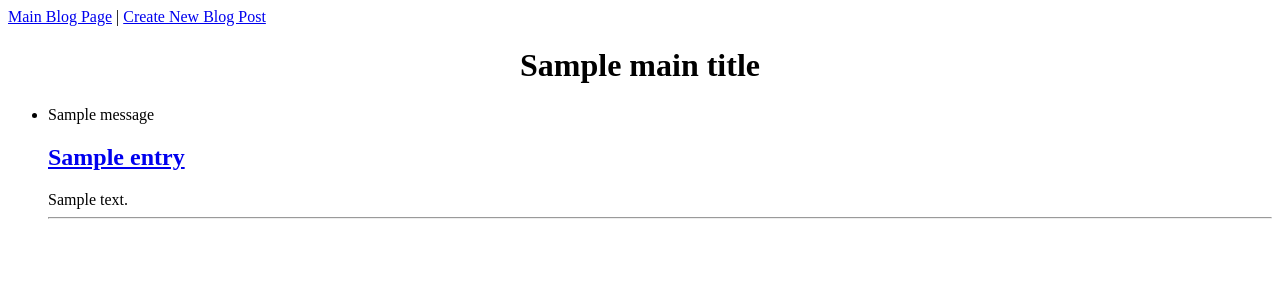
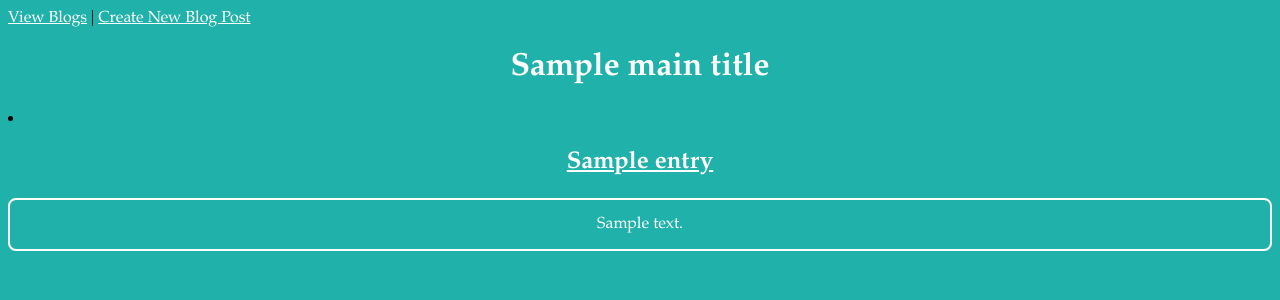
Before and after one commit to apalmes/build-a-blog, a Flask app: template templates/blog.html in a window 1280 px wide. Shown: the top 300 px of the page. Run offline with Flask 2, Linux system fonts and the light colour scheme; the template is opened without the code that fills it: most values are stand-ins (such as "Sample title", 1, 10 or a date in 2020); one stand-in notice (Sample message) is shown; data that the repository does not hold is empty.

Commit message:
code-review

````diff
--- a/main.py
+++ b/main.py
@@ -2,18 +2,18 @@
 
 __author__ = "student"
 __version__ = "1.0"
-# June 2017
+# June 26, 2017
 # Flask Blog App re: LaunchCode LC-101
 # Rubric: http://education.launchcode.org/web-fundamentals/assignments/build-a-blog/
 
 
 from flask import Flask, request, redirect, render_template, flash
 from flask_sqlalchemy import SQLAlchemy
-
+from datetime import datetime
 
 app = Flask(__name__)
 app.config['DEBUG'] = True
-app.config['SQLALCHEMY_DATABASE_URI'] = 'mysql+pymysql://root:@localhost:3306/blog'
+app.config['SQLALCHEMY_DATABASE_URI'] = 'mysql+pymysql://build-a-blog:hello@localhost:8889/build-a-blog'
 app.config['SQLALCHEMY_ECHO'] = True
 db = SQLAlchemy(app)
 app.secret_key = 'super_secret_key'
@@ -23,47 +23,56 @@ class Blog(db.Model):
     id = db.Column(db.Integer, primary_key=True)
     title = db.Column(db.String(120))
     body = db.Column(db.String(120))
+    post_date = db.Column(db.DateTime)
 
-    def __init__(self, title, body):
+    def __init__(self, title, body, post_date=None):
         self.title = title
         self.body = body
+        if post_date is None:
+            post_date = datetime.utcnow()
+        self.post_date = post_date
 
 
 @app.route('/', methods=['POST', 'GET'])
 def index():
+    return redirect('/blog')
+
+
+@app.route('/blog', methods=['POST', 'GET'])
+def blogs():
     blog_entries = Blog.query.all()
     page_title = 'Build-a-Blog'
     main_title = 'Build-a-Blog'
 
     if request.method == 'GET':
-        # requested route format -> ./blog?id=6
-        # refer to Hello Flask apps from curriculum; specifically the hour & minutes /valid-time example
-        # this introduces GET requests with query parameters / data in the URL route
-        # the format is: ```return redirect('/blog?id={0}'.format(id))```
-        id = request.args.get('id')
-        return '<html> blog post </html>...'
+        if 'id' in request.args:
+            blog_id = request.args.get('id')
+            blog_content = Blog.query.get(blog_id)
+            return render_template('post.html', blog_content=blog_content, page_title=page_title)
 
-    return render_template("blog.html", blog_entries=blog_entries, page_title=page_title, main_title=main_title)
+    return render_template('blog.html', main_title=main_title, page_title=page_title, blog_entries=blog_entries)
 
 
-@app.route('/new_post', methods=['POST', 'GET'])
-def new_post():
+@app.route('/newpost', methods=['POST', 'GET'])
+def newpost():
     if request.method == 'POST':
         title = request.form['title']
         body = request.form['body']
 
         if (title == '') or (body == ''):
-            flash('You left this blank', 'error')
+            flash('Oops, did you forget something...?', 'error')
         else:
             new_blog = Blog(title, body)
             db.session.add(new_blog)
             db.session.commit()
-            return redirect('/')
+            new_blog = Blog.query.order_by('-id').first()
+            new_blog_redirect = new_blog.id
+            return redirect('/blog?id={0}'.format(new_blog_redirect))
 
     page_title = 'New Blog Entry'
     main_title = 'Add New Blog Entry'
 
-    return render_template('new_post.html', page_title=page_title, main_title=main_title)
+    return render_template('newpost.html', page_title=page_title, main_title=main_title)
 
 
 if __name__ == '__main__':
--- /dev/null
+++ b/static/styles/base.css
@@ -0,0 +1,67 @@
+body {
+
+    background-color: lightseagreen;
+
+}
+
+h1 {
+    font-family: Palatino linotype;
+    color: white;
+    text-align: center;
+}
+
+.error {
+    color: red;
+    font-family: Palatino linotype;
+}
+
+a {
+    font-family: Palatino linotype;
+    text-align: center;
+    color: white
+}
+
+a:hover {
+    color: lightgrey;
+
+}
+
+p {
+    font-family: Palatino linotype;
+    border: 2px solid white;
+    border-radius: 8px;
+    outline-color: white;
+    text-align: center;
+    color: white;
+    padding: 15px;
+
+}
+
+textarea {
+    width: 400px;
+    height: 200px;
+    font-size: 15px;
+    font-family: Palatino linotype;
+    color: lightseagreen
+
+}
+
+.label {
+    color: white;
+}
+
+div {
+    margin-left: auto;
+    margin-right: auto;
+    width: 30%;
+    padding: 15px;
+
+}
+
+.input {
+    width: 400px;
+    color: lightseagreen;
+    font-size: 15px;
+    font-family: Palatino Linotype;
+
+}
--- a/templates/base.html
+++ b/templates/base.html
@@ -1,30 +1,16 @@
 <!doctype html>
-<html lang="en">
+<html>
+<link rel="stylesheet" type="text/css" href="{{ url_for('static',filename='styles/base.css') }}">
 <head>
-    <meta charset="UTF-8">
     <title>{{ page_title }}</title>
-    <style>
-        .error {
-            color: orangered;
-        }
-    </style>
 </head>
 <body>
-<div>
-    <a href='/blog'>Main Blog Page</a> | <a href='/new_post'>Create New Blog Post</a>
-</div>
+<a href='/blog'>View Blogs</a> | <a href='/newpost'>Create New Blog Post</a>
 
 <h1 align='center'>{{ main_title }}</h1>
 
-{% with messages = get_flashed_messages(with_categories=True) %}
-    <ul>
-        {% for category,message in messages %}
-            <li class=""{{ category }}>{{ message }}</li>
-        {% endfor %}
-    </ul>
-{% endwith %}
+{% block content %}
 
-{% block content %}
 {% endblock %}
 
 </body>
--- a/templates/blog.html
+++ b/templates/blog.html
@@ -2,10 +2,9 @@
 
 {% block content %}
 
-    {% for entry in blog_entries %}
-        <ul><a href='/blog?id={{ entry.id }}'><h2>{{ entry.title }}</h2></a>{{ entry.body }}
-        <hr>
+    {% for entry in blog_entries|reverse %}
+        <li><a href='/blog?id={{ entry.id }}'><h2>{{ entry.title }}</h2></a><p>{{ entry.body }}</p>
     {% endfor %}
-        </ul>
+
 
 {% endblock %}
--- a/templates/post.html
+++ b/templates/post.html
@@ -1,8 +1,7 @@
 {% extends "base.html" %}
 
 {% block content %}
+    <h1>{{ blog_content.title }}</h1><br><br>
 
-    <a><h2>{{ Blog.title }}</h2></a>{{ Blog.body }}
-    <hr>
-
+    <p>{{ blog_content.body }}</p>
 {% endblock %}
````
Also changed, not shown: templates/new_post.html (deleted, +0 -32 lines), templates/newpost.html (added, +27 -0 lines), README.md.
